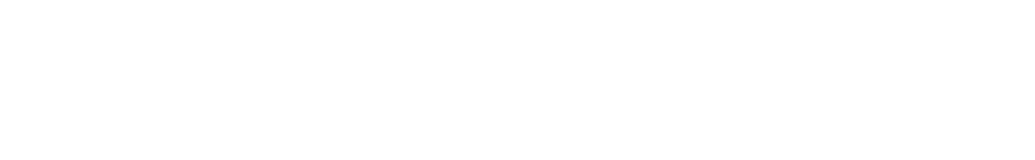
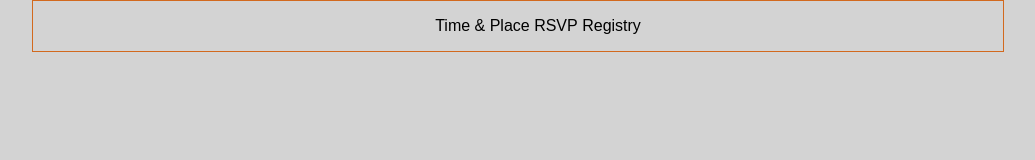
Before and after one commit to egavril/wedding-site, a plain HTML site: page index.html in a window 1280 px wide. Shown: the whole page, without its empty margins (122-1157 px from the left). Drawn offline with Linux system fonts and the light colour scheme.

Commit message:
nav bar block is aligned

```diff
--- a/css/style.css
+++ b/css/style.css
@@ -0,0 +1,18 @@
+body {
+    background-color: LightGray;
+}
+
+div {
+    border: 1px solid Chocolate;
+}
+
+.top-navigation .content {
+	margin: 0 auto;
+	width: 970px;
+	height: 50px;
+	text-align: center;
+}
+
+.top-navigation .content .menu li {
+	display: inline-block;
+}
--- a/index.html
+++ b/index.html
@@ -7,6 +7,15 @@
 	<title>Wedding Site</title>
 </head>
 <body>
+	<nav class="top-navigation">
+		<div class="content">
+			<ul class="menu">
+				<li>Time & Place</li>
+				<li>RSVP</li>
+				<li>Registry</li>
+			</ul>
+		</div>
+	</nav>
 
 </body>
 </html>
```
